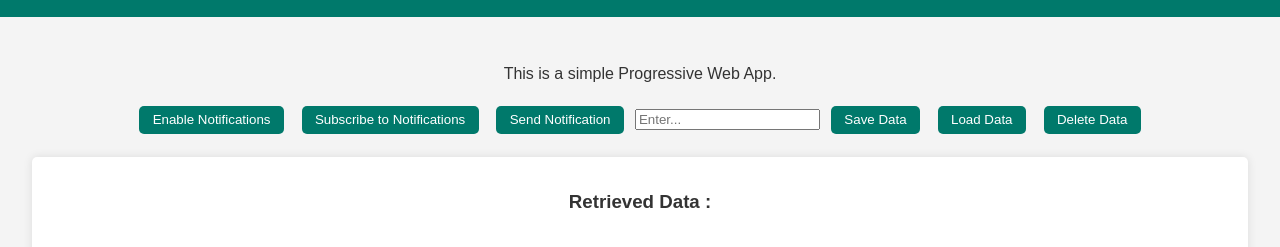
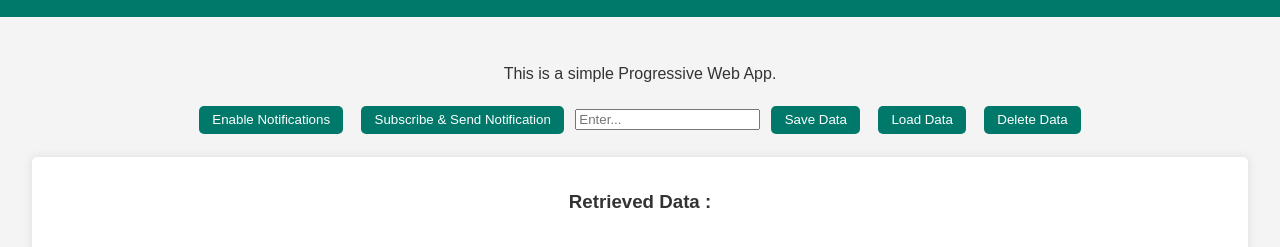
Before and after one commit to srinivas3888/pwa, a plain HTML site: page index.html in a window 1280 px wide. Shown: the part 95-342 px from the top of the page. Drawn offline with Linux system fonts and the light colour scheme.

Commit message:
Update index.html

```diff
--- a/index.html
+++ b/index.html
@@ -15,8 +15,7 @@
         <p>This is a simple Progressive Web App.</p>
 
         <button onclick="askNotificationPermission()">Enable Notifications</button>
-        <button onclick="subscribeToNotifications()">Subscribe to Notifications</button>
-        <button onclick="sendNotifications()">Send Notification</button>
+        <button onclick="subscribeToNotifications()">Subscribe & Send Notification</button>
 
         <input type="text" name="inp" id="inp" placeholder="Enter...">
 
```
